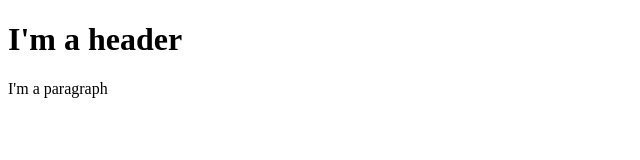
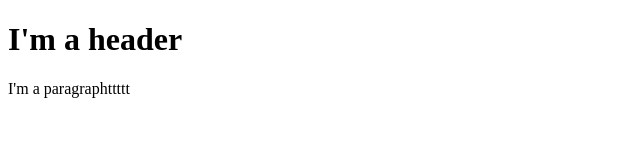
Before and after one commit to trottdeaje/githubpagedemo, a plain HTML site: page index.html in a window 1280 px wide. Shown: the full height of the page, 0-640 px from the left. Drawn offline with Linux system fonts and the light colour scheme.

Commit message:
edited index.html

```diff
--- a/index.html
+++ b/index.html
@@ -10,7 +10,7 @@
 
 <body>
     <h1>I'm a header</h1>
-    <p>I'm a paragraph</p>
+    <p>I'm a paragraphttttt</p>
 
 </body>
 
```
